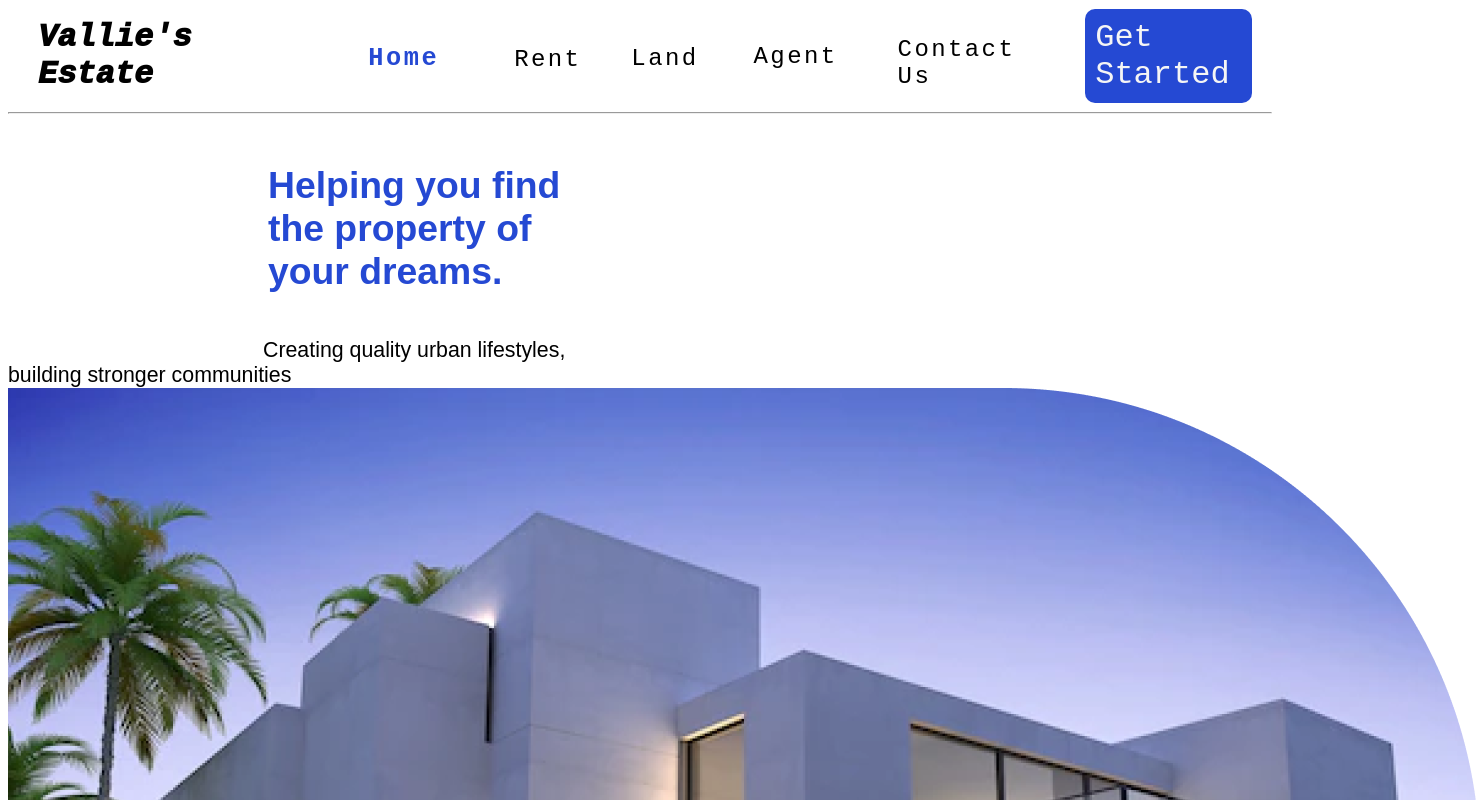
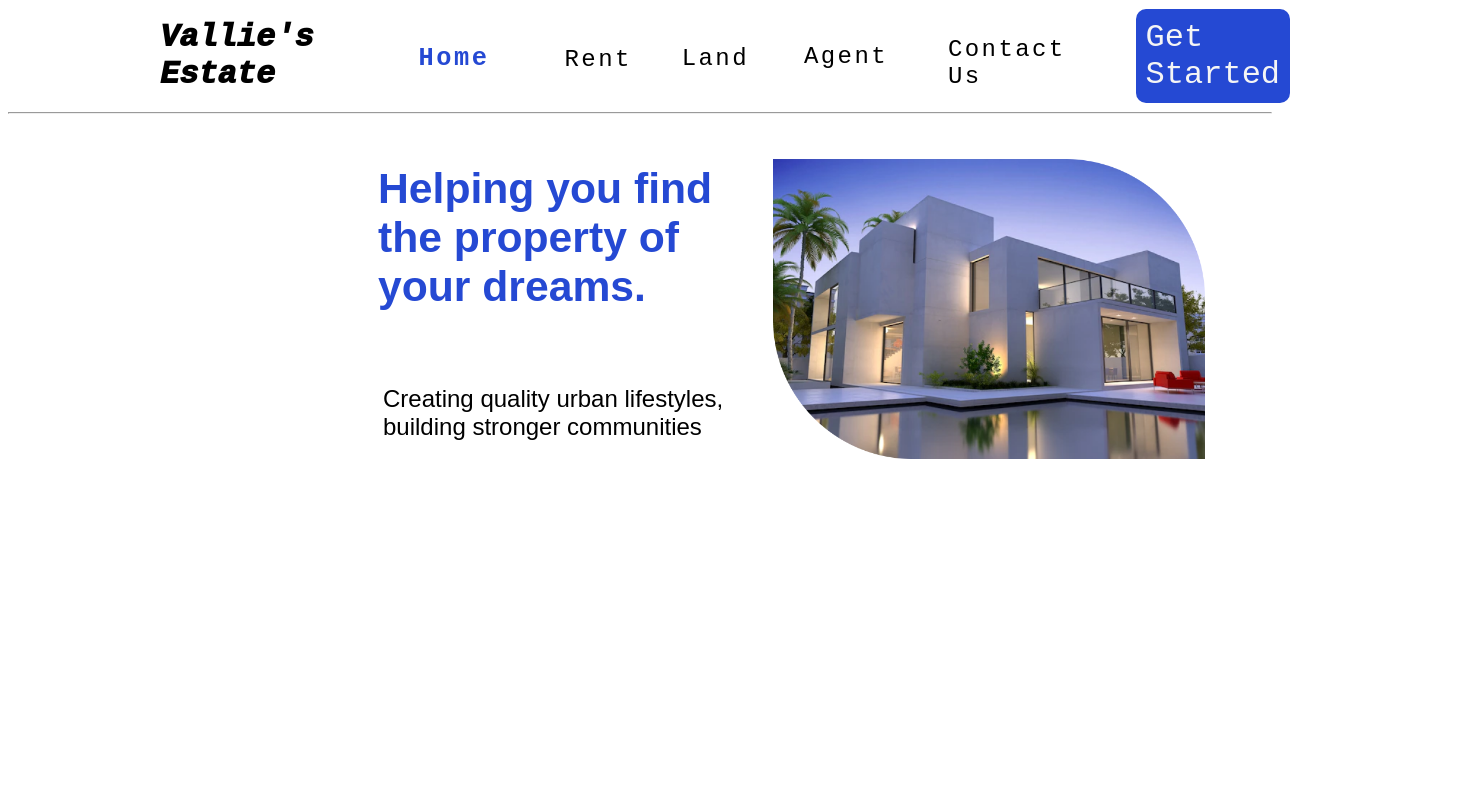
Before and after one commit to Mideas-Touch/estate, a plain HTML site: page index.html in a window 1280 px wide. Shown: the top 800 px of the page, 1480 px wide, since content can reach past the window. Drawn offline with Linux system fonts and the light colour scheme.

```diff
--- a/assets/styles.css
+++ b/assets/styles.css
@@ -15,7 +15,7 @@
     max-width: 250px;
     max-height: 250px;
     padding: 10px;
-    padding-left: 10px;
+    padding-left: 200px;
     margin-top: 10px;
     margin-right:50px;
     margin-left: 20px;
@@ -27,7 +27,7 @@
     max-height: 250px;
     padding: 40px;
     margin-top: 10px;
-    margin-left: 30px;
+    margin-left: 5px;
     margin-bottom: 5px;
     font-family: 'Courier New', Courier, monospace;
     font-weight: 600;
@@ -90,7 +90,7 @@
     padding: 10px;
     margin-top: 10px;
     margin-bottom: 10px;
-    margin-right: 20px;
+    margin-right: 50px;
     margin-left: 10px;
     font-family: 'Courier New', Courier, monospace;
     color: whitesmoke;
@@ -103,24 +103,43 @@
 }
 
 h1 {
-    max-width: 300px;
+    max-width: 380px;
     max-height: 600px;
-    margin-left: 240px;
+    margin-right: 20px;
+    margin-left: 350px;
     padding: 20px;
     font-family:Arial, Helvetica, sans-serif;
-    font-size: 28pt;
+    font-size: 32pt;
     letter-spacing: 00.2ems;
     line-height: 0ems;
     color:#2549D3
 }
 
+.purpose {
+    display: flex;
+}
+
 p1 {
-    max-width:100px;
+    max-width:350px;
     max-height: fit-content;
-    margin-left: 240px;
-    padding: 15px;
-    margin-bottom: 200px;
+    margin-left: 350px;
+    padding: 25px;
+    margin-bottom: 0px;
+    float: left;
     font-family: Arial, Helvetica, sans-serif;
-    font-size: 16pt;
+    font-size: 18pt;
 
 }
+
+#img1 {
+    position: absolute;
+    max-width: 550px;
+    max-height: 300px;
+    margin-left: 750px;
+    margin-bottom: 50px;
+    padding: 15px;
+
+
+
+
+}
--- a/index.html
+++ b/index.html
@@ -20,16 +20,11 @@
 
     <hr>
 
-    <div>
-        <h1>Helping you find the property of your dreams.</h1>
+    <div class="Purpose">
+        <img class="content" src="./assets/images/image 1.png" alt="" srcset="" id="img1"><h1>Helping you find the property of your dreams.</h1>
 
-        <p1>Creating quality urban lifestyles,<br> building stronger communities </br></p1>
-
-     </div>
-
-     <div>
-        <img class="img1" src="./assets/images/image 1.png" alt="" srcset="">
-     </div>
+        <p1>Creating quality urban lifestyles, building stronger communities</p1>
+    </div>
 
 </body>
 </html>
```
